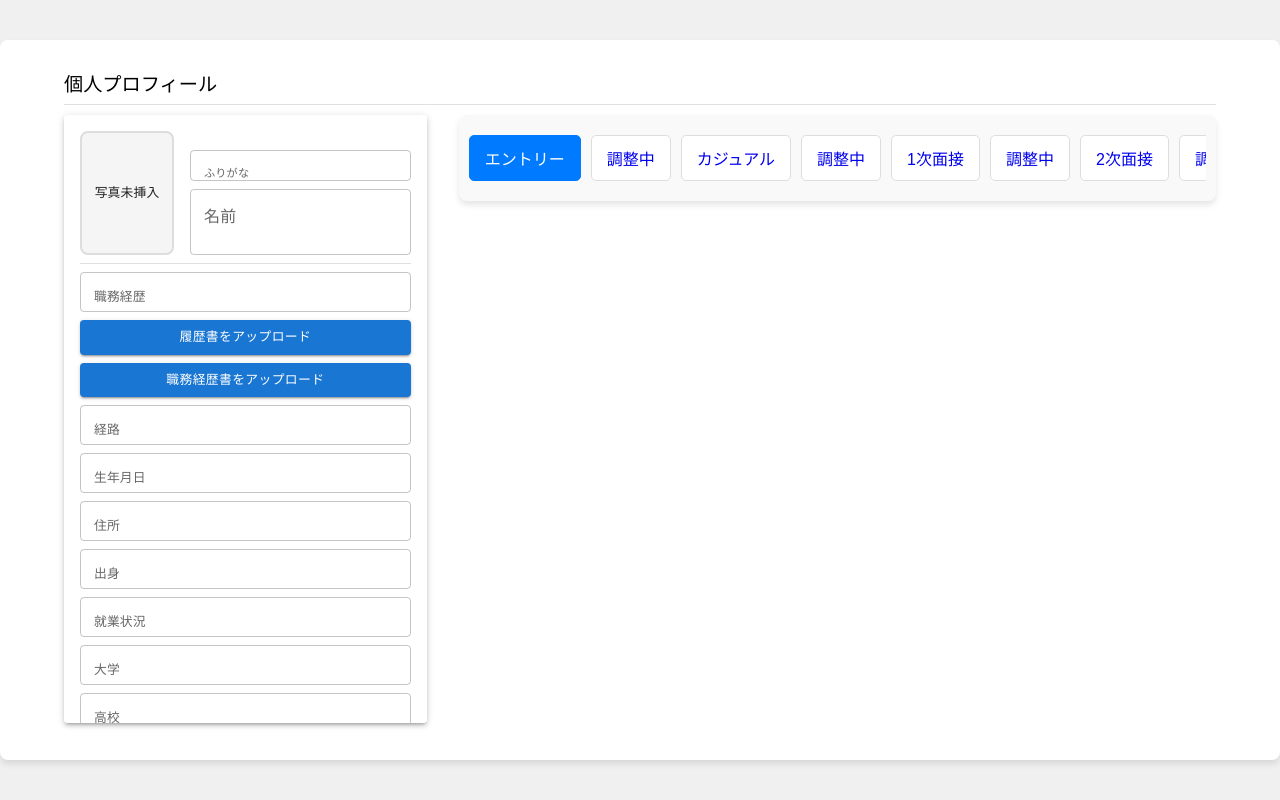
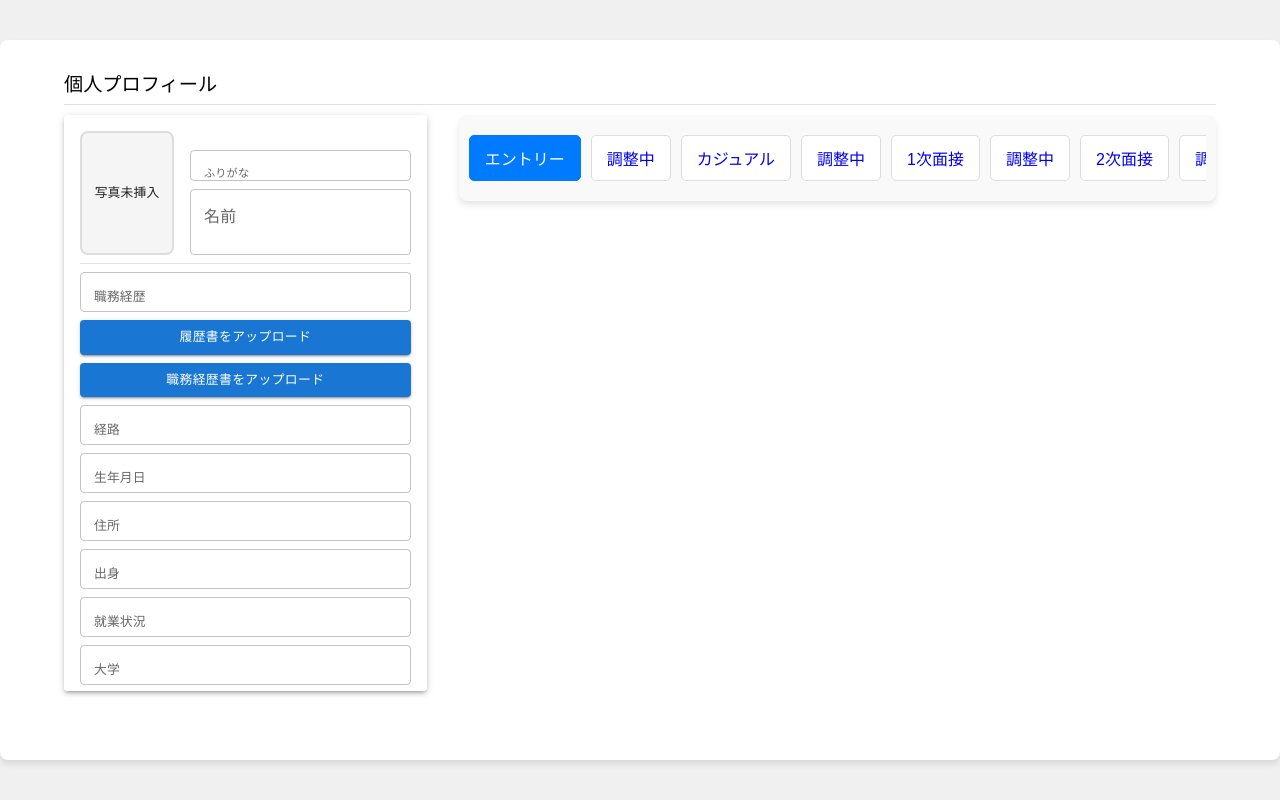
Before and after one commit to fuukanoo/SRM_prod, a React (Create React App) app in the folder SRM_client/: page / in a window 1280 px wide. Built offline with nearby package versions, Linux system fonts and the light colour scheme.

Commit message:
feat: 大画面でもプロフィール記入欄のスクロールバーが出るように(2/12開始時点コード)

```diff
--- a/SRM_client/src/App.jsx
+++ b/SRM_client/src/App.jsx
@@ -185,7 +185,7 @@ const handleAddStep = () => {
                   sx={{
                     p: { xs: 2, md: 2 },                // パディングを画面サイズに応じて調整
                     boxShadow: 3,
-                    maxHeight: { xs: '80vh', md: '72vh' }, // 高さの制限とレスポンシブ調整
+                    maxHeight: { xs: '80vh', md: '72vh', lg: '68vh' }, // 高さの制限とレスポンシブ調整
                     overflowY: 'auto',
                   }}
                 >
```
